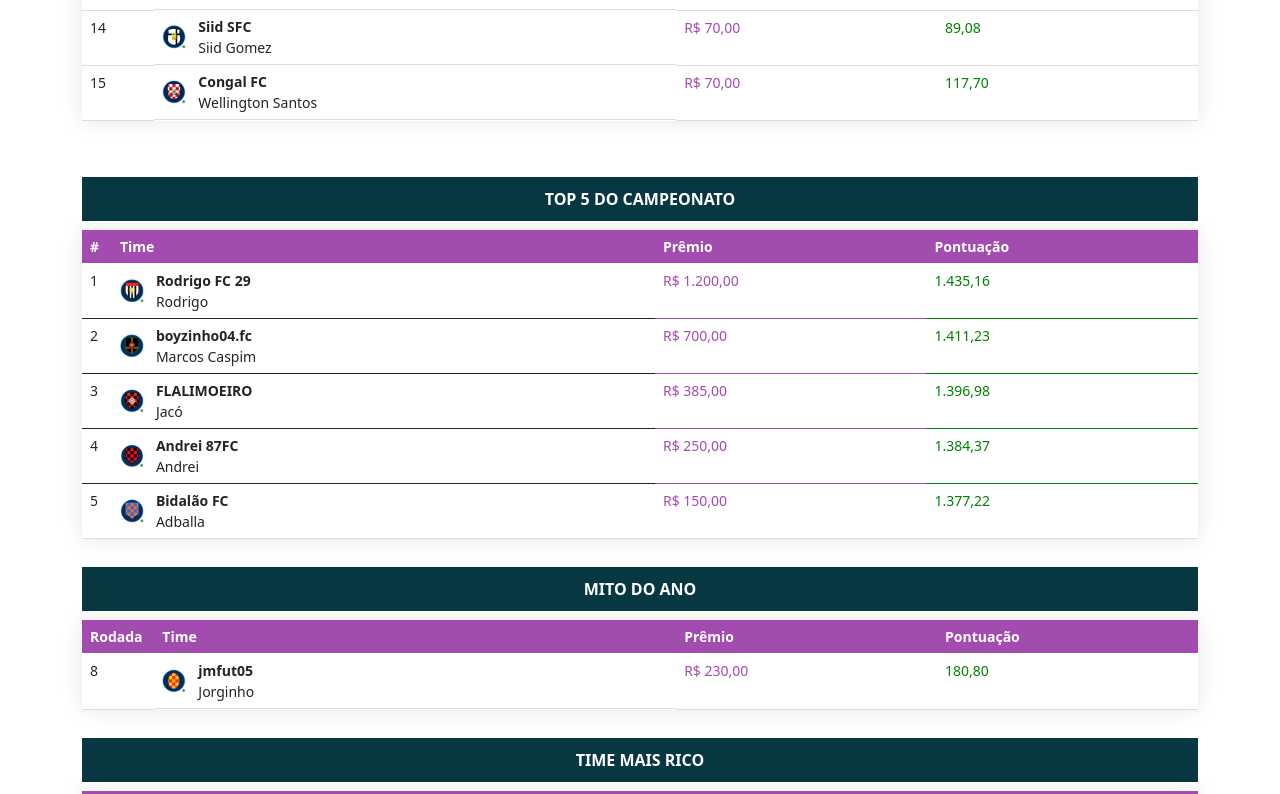
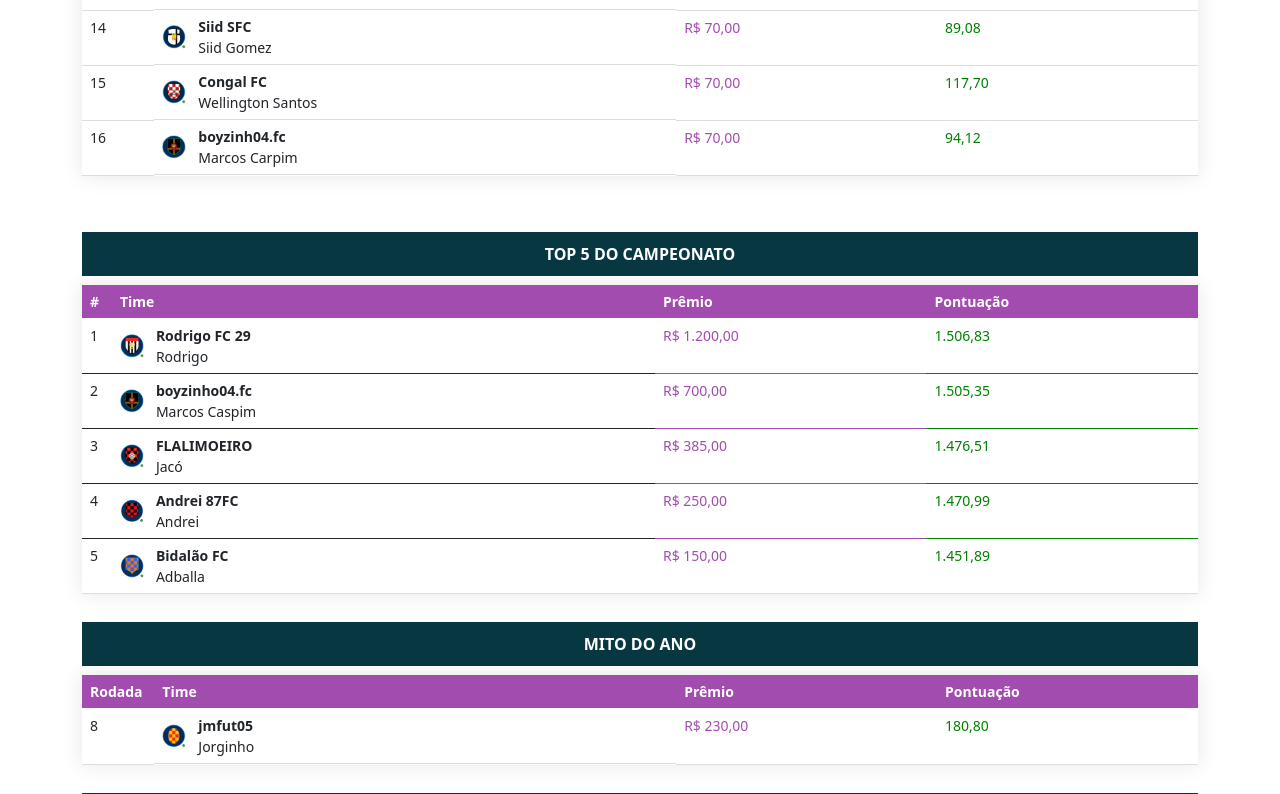
Before and after one commit to edycarlos86/cartola2025, an Angular app: page / in a window 1280 px wide. Shown: the part 886-1680 px from the top of the page. Built offline with nearby package versions, Linux system fonts and the light colour scheme.

Commit message:
rodada16

```diff
--- a/src/app/telas/classificacao/classificacao.component.ts
+++ b/src/app/telas/classificacao/classificacao.component.ts
@@ -83,6 +83,11 @@ export class ClassificacaoComponent {
       fileUrlRodada: 'assets/pdf/rodada15-rodada.pdf',
       fileUrlGeral: 'assets/pdf/rodada15-geral.pdf'
     },
+                {
+      rodada: '16',
+      fileUrlRodada: 'assets/pdf/rodada16-rodada.pdf',
+      fileUrlGeral: 'assets/pdf/rodada16-geral.pdf'
+    },
 
 
   ]
--- a/src/app/telas/resultados/resultados.component.ts
+++ b/src/app/telas/resultados/resultados.component.ts
@@ -138,6 +138,14 @@ export class ResultadosComponent {
       img: 'assets/img/wellington.png',
       imgTam: 'imgTam'
     },
+    {
+      rodada: '16',
+      time: 'boyzinh04.fc',
+      cartoleiro: 'Marcos Carpim',
+      pontos: '94,12',
+      img: 'assets/img/boyzinh04.fc.png',
+      imgTam: 'imgTam'
+    },
 
 
 
@@ -161,7 +169,7 @@ export class ResultadosComponent {
       rodada: '1',
       time: 'Rodrigo FC 29',
       cartoleiro: 'Rodrigo',
-      pontos: '1.435,16',
+      pontos: '1.506,83',
       img: 'assets/img/rodrigo.png',
       premio: 'R$ 1.200,00',
     },
@@ -169,7 +177,7 @@ export class ResultadosComponent {
       rodada: '2',
       time: 'boyzinho04.fc',
       cartoleiro: 'Marcos Caspim',
-      pontos: '1.411,23',
+      pontos: '1.505,35',
       img: 'assets/img/boyzinh04.fc.png',
       premio: 'R$ 700,00',
     },
@@ -177,7 +185,7 @@ export class ResultadosComponent {
       rodada: '3',
       time: 'FLALIMOEIRO',
       cartoleiro: 'Jacó',
-      pontos: '1.396,98',
+      pontos: '1.476,51',
       img: 'assets/img/jaco.png',
       premio: 'R$ 385,00',
     },
@@ -185,7 +193,7 @@ export class ResultadosComponent {
       rodada: '4',
       time: 'Andrei 87FC',
       cartoleiro: 'Andrei',
-      pontos: '1.384,37',
+      pontos: '1.470,99',
       img: 'assets/img/andrei.png',
       premio: 'R$ 250,00',
     },
@@ -193,7 +201,7 @@ export class ResultadosComponent {
       rodada: '5',
       time: 'Bidalão FC',
       cartoleiro: 'Adballa',
-      pontos: '1.377,22',
+      pontos: '1.451,89',
       img: 'assets/img/abdalla.png',
       premio: 'R$ 150,00',
     },  ]
@@ -221,7 +229,7 @@ export class ResultadosComponent {
       rodada: '-',
       time: 'Amorins V',
       cartoleiro: 'Ednaldo Amorim',
-      cartoletas: '261,94',
+      cartoletas: '267,68',
       img: 'assets/img/Amorins V.png'
     },
   ]
```
Also changed, not shown: 7 other files (tests, documents, lock files or other folders).
